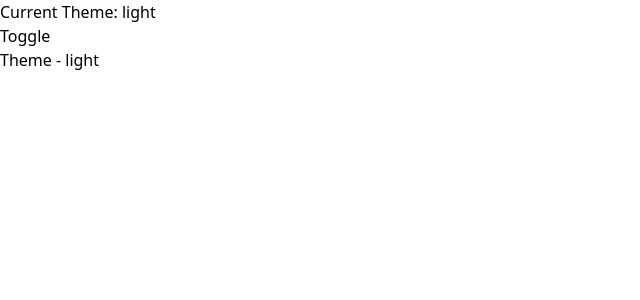
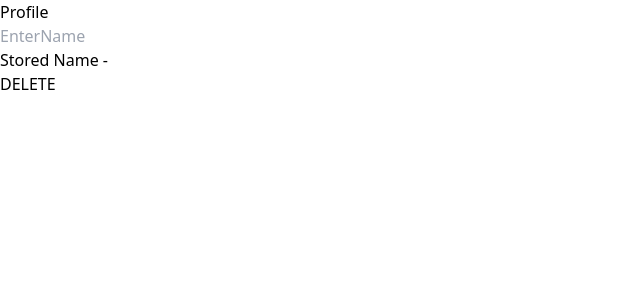
Before and after one commit to Qwerty8199/react-assignments, a React (Vite) app: page / in a window 1280 px wide. Shown: the top 300 px of the page, without its empty margins (0-640 px from the left). Built offline with nearby package versions, Linux system fonts and the light colour scheme.

Commit message:
Assignment5-customHook with localStorage

```diff
--- a/src/App.jsx
+++ b/src/App.jsx
@@ -4,15 +4,13 @@ import { GetData3 } from "./assign3/GetData";
 import { AnotherComponent } from "./assign4/components/AnotherComponent";
 import { SampleComponent } from "./assign4/components/SampleComponent";
 import { ThemeProvider } from "./assign4/hooks/ThemeProvider";
+import { ProfileComponent } from "./assign5/ProfileComponent";
 
 function App() {
 
   return (
     <>
-      <ThemeProvider>
-        <SampleComponent />
-        <AnotherComponent />
-      </ThemeProvider>
+      <ProfileComponent />
     </>
   )
 }
--- /dev/null
+++ b/src/assign5/ProfileComponent.jsx
@@ -0,0 +1,25 @@
+import { useLocalStorage } from "./hooks/useLocalStorage"
+
+export const ProfileComponent = () => {
+
+    const [name, setName, removeName] = useLocalStorage("username",'')
+
+    const handleChange = (e) =>{
+        console.log("calling")
+        e.preventDefault()
+        setName(e.target.value)
+    }
+
+    return(
+        <div>
+            <h1> Profile </h1>
+            <input type="text" value={name} onChange={handleChange} placeholder="EnterName"/>
+            <p>
+                Stored Name - {name}
+            </p>
+            <button onClick={removeName}>
+                DELETE
+            </button>
+        </div>
+    )
+}
--- /dev/null
+++ b/src/assign5/hooks/useLocalStorage.jsx
@@ -0,0 +1,43 @@
+import { useState } from "react"
+import { jsx } from "react/jsx-runtime";
+
+
+export const useLocalStorage = (key, initValue) => {
+
+    const [storedValue, setStoredValue] = useState(()=>{
+        try{
+
+            const item = localStorage.getItem(key)
+            return item ? JSON.parse(item) : initValue
+
+        }catch(err){
+            console.err("Error Fetching value "+err)
+        }
+        return initValue;
+    });
+
+    const setStorageValue = (value) => {
+        console.log("storing val "+value)
+        try{
+            const valueToStore = value instanceof Function ? value(storedValue) : value
+            setStoredValue(valueToStore)
+            localStorage.setItem(key, JSON.stringify(valueToStore))
+        }catch(err){
+            console.log("Unable to store item "+err)
+        }
+    }
+
+    const removeStorageValue = () => {
+
+        try{
+            setStorageValue(null)
+            localStorage.removeItem(key)
+        }catch(err){
+            console.log("Unable to remove item "+err)
+        }
+
+    }
+
+    return [storedValue, setStorageValue, removeStorageValue]
+
+}
```
Also changed, not shown: src/assign5/README.md (added).
